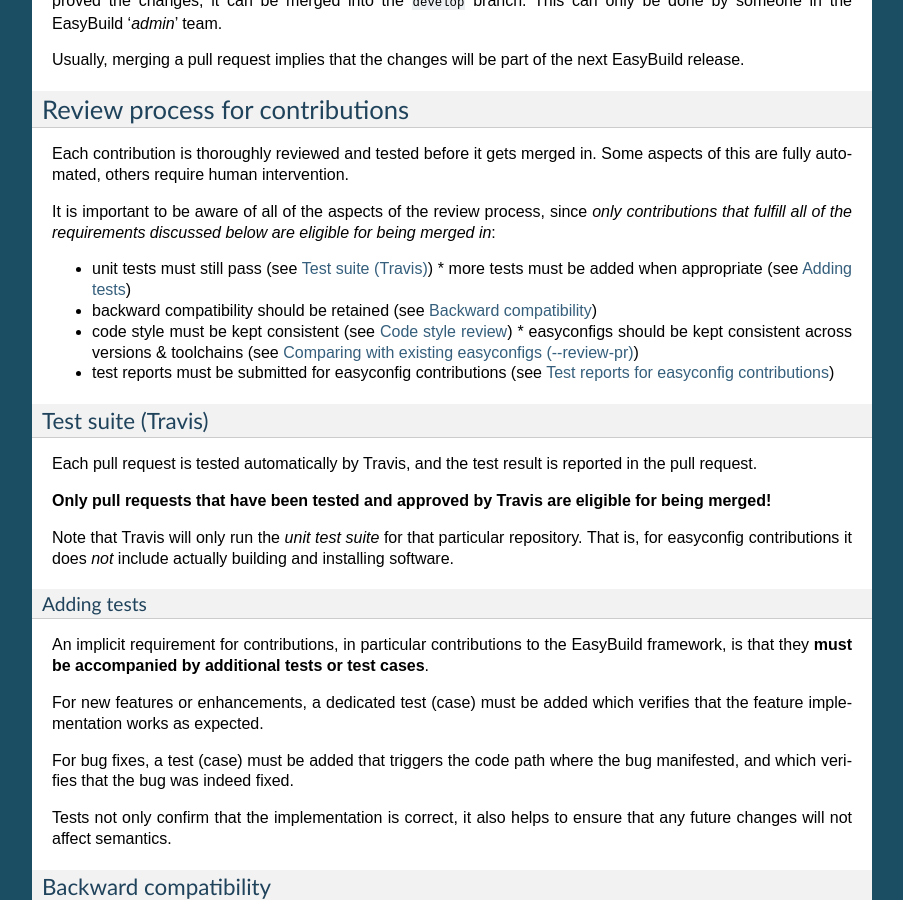
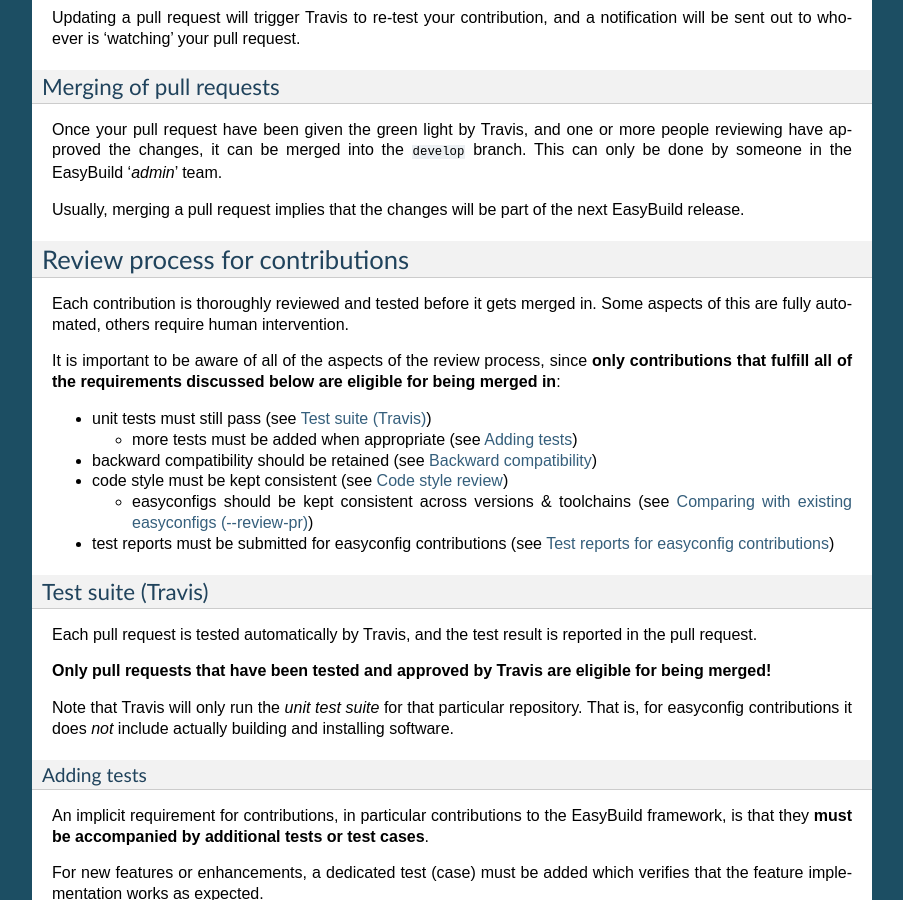
Before and after one commit to easybuilders/easybuild, a Sphinx documentation site: the page built from docs/Contributing-back.rst, in a window 1280 px wide and 900 px high, scrolled down 5184 px. Shown: the whole window, without its empty margins (198-1101 px from the left). Built offline with Sphinx 7.4.7, drawn with Linux system fonts in a browser that asks for light colours; pages that are not in the unit, such as notebooks, are missing from menus; some of the changed text lies outside the part shown.

Commit message:
fix formatting issues

```diff
--- a/docs/Contributing-back.rst
+++ b/docs/Contributing-back.rst
@@ -29,11 +29,20 @@
 * feature requests
 * change requests
 
+.. _contributing_back_helping_others:
+
+Helping others
+~~~~~~~~~~~~~~
+
 .. _contributing_back_code:
 
 Code contributions
 ~~~~~~~~~~~~~~~~~~
 
+.. _contributing_back_easyconfigs:
+
+Easyconfig contributions
+~~~~~~~~~~~~~~~~~~~~~~~~
 
 .. _contributing_back_docs:
 
@@ -333,14 +342,18 @@
 Some aspects of this are fully automated, others require human intervention.
 
 It is important to be aware of all of the aspects of the review process,
-since *only contributions that fulfill all of the requirements discussed below
-are eligible for being merged in*:
+since **only contributions that fulfill all of the requirements discussed below
+are eligible for being merged in**:
 
 * unit tests must still pass (see :ref:`contributing_back_review_process_travis`)
+
   * more tests must be added when appropriate (see :ref:`contributing_back_review_process_adding_tests`)
+
 * backward compatibility should be retained (see :ref:`contributing_back_review_process_backward_compatibility`)
 * code style must be kept consistent (see :ref:`contributing_back_review_process_code_style`)
+
   * easyconfigs should be kept consistent across versions & toolchains (see :ref:`contributing_back_review_process_review_pr`)
+
 * test reports must be submitted for easyconfig contributions (see :ref:`contributing_back_review_process_test_reports`)
 
 
```
